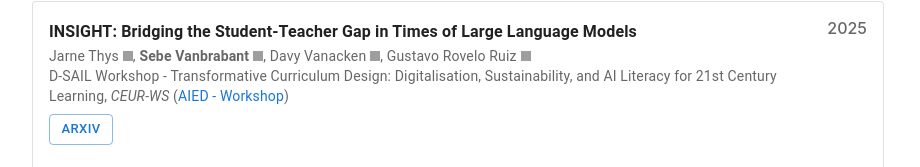
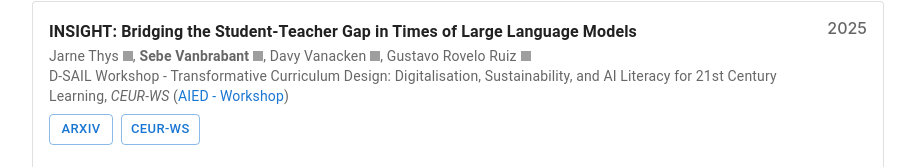
Before and after one commit to sebev/sebev.github.io, a React (Create React App) app: page / in a window 1280 px wide. Shown: the part 785-952 px from the top of the page, without its empty margins (182-1102 px from the left). Built offline with nearby package versions, Linux system fonts and the light colour scheme; grey boxes are pictures that could not be loaded.

Commit message:
CEUR link and use h1

```diff
--- a/public/data/publications.json
+++ b/public/data/publications.json
@@ -138,6 +138,10 @@
             {
                 "type": "arxiv",
                 "url": "https://arxiv.org/abs/2504.17677"
+            },
+            {
+                "type": "ceur-ws",
+                "url": "https://ceur-ws.org/Vol-4051/"
             }
         ]
     }
--- a/src/pages/HomePage.tsx
+++ b/src/pages/HomePage.tsx
@@ -113,10 +113,10 @@ function HomePage() {
                                 SV
                             </Avatar>
                             <Box ref={boxRef}>
-                                <Typography variant="h4" fontWeight={700} gutterBottom>
+                                <Typography variant="h4" component="h1" fontWeight={700} gutterBottom>
                                     Sebe Vanbrabant
                                 </Typography>
-                                <Typography variant="subtitle1" color="text.secondary" gutterBottom>
+                                <Typography variant="subtitle1" component="h2" color="text.secondary" gutterBottom>
                                     PhD Student at <Link
                                         href={"https://www.uhasselt.be/en"}
                                         target="_blank"
@@ -139,7 +139,7 @@ function HomePage() {
                                         }}
                                     >Digital Future Lab</Link>
                                 </Typography>
-                                <Typography variant="subtitle2" color="text.secondary" gutterBottom>
+                                <Typography variant="subtitle2" component="h3" color="text.secondary" gutterBottom>
                                     Member of the <Link
                                         href={"https://www.uhasselt.be/en/instituten-en/expertise-centre-for-digital-media/research/intelligible-interactive-systems"}
                                         target="_blank"
```
